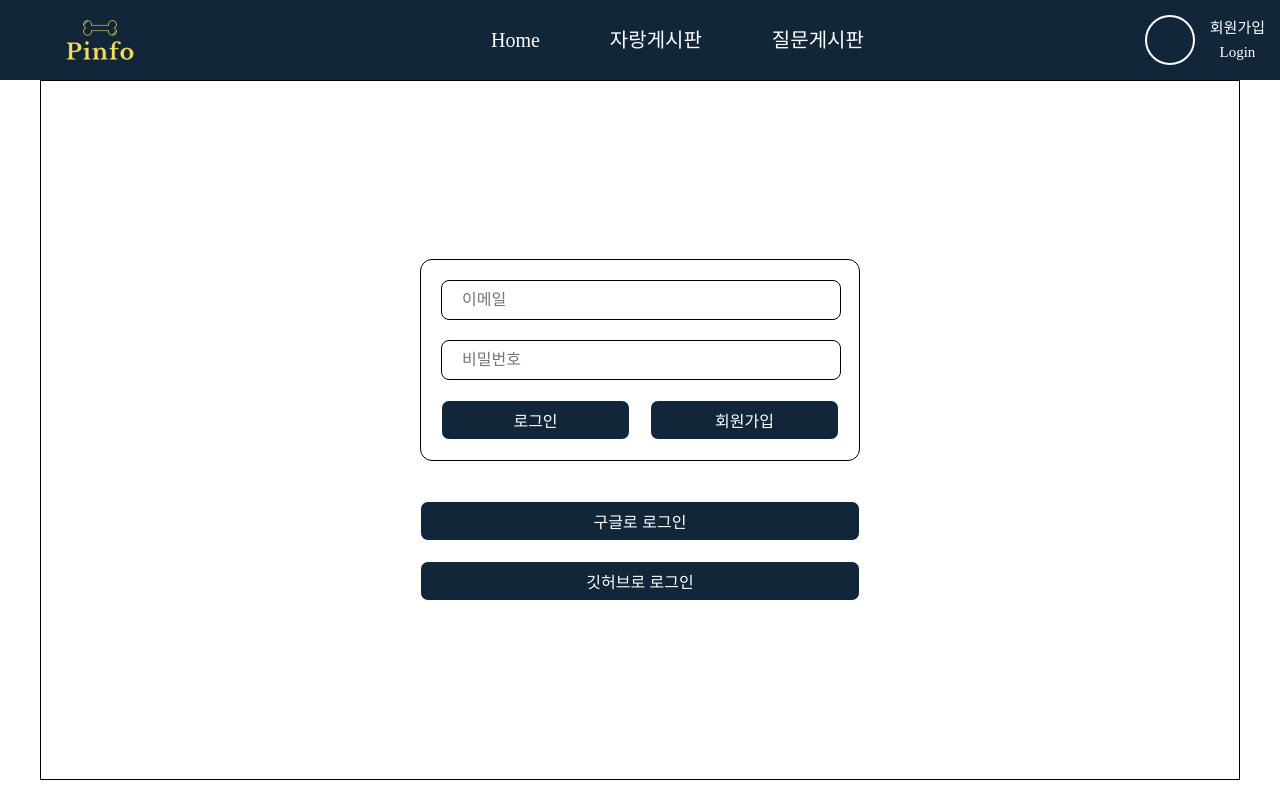
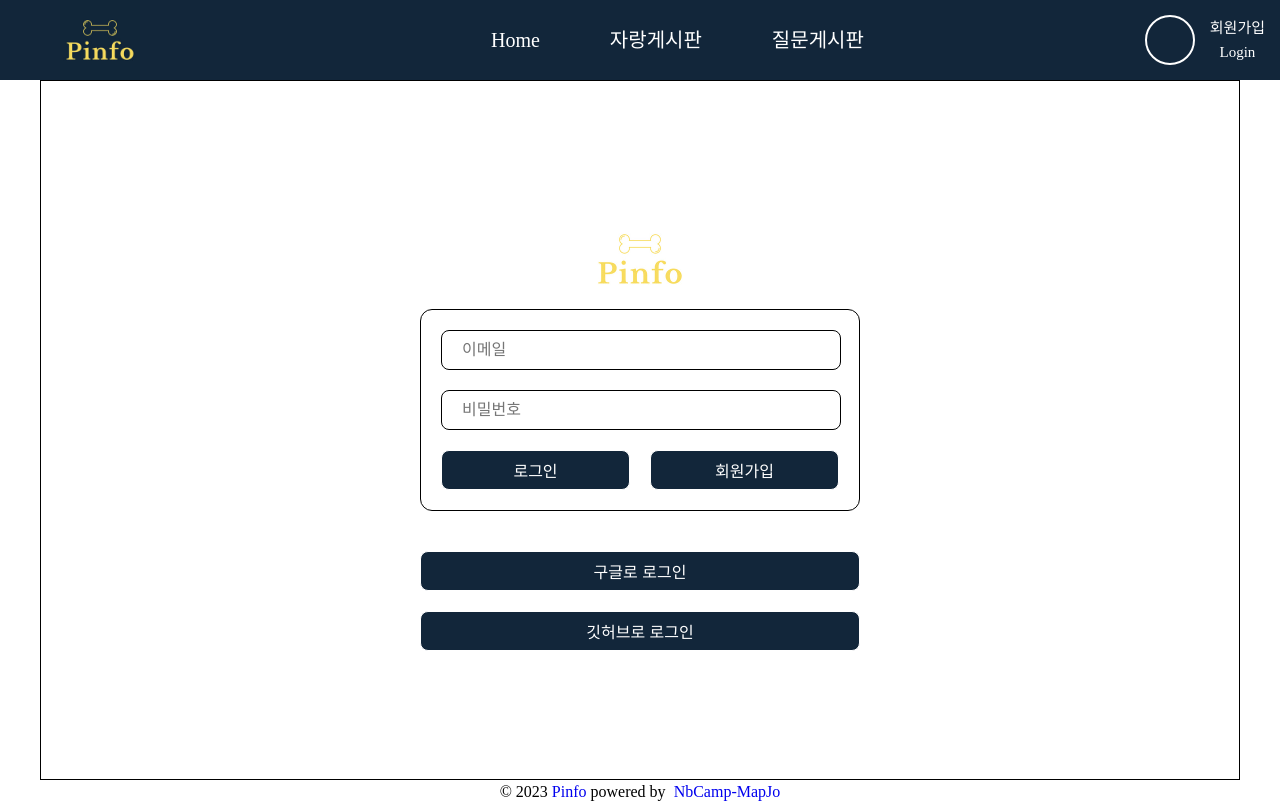
Before and after one commit to DHyeonJ/React_NewsFeed, a React (Create React App) app: page /login in a window 1280 px wide. Built offline with nearby package versions, Linux system fonts and the light colour scheme.

Commit message:
Feat: login에서 join연결

```diff
--- a/src/components/Join/Form.jsx
+++ b/src/components/Join/Form.jsx
@@ -50,7 +50,7 @@ const JoinButton = styled.button`
   margin-top: 15px;
   margin-bottom: 15px;
 `;
-const Logo = styled.img`
+export const Logo = styled.img`
   width: 100px;
   height: 100px;
   margin-left: 60px;
--- a/src/components/Login/Login.jsx
+++ b/src/components/Login/Login.jsx
@@ -1,11 +1,14 @@
 import React, { useEffect, useState } from 'react';
 import Header from '../Main/Header/Header';
+import { Logo } from '../Join/Form';
+import LogoImagSrc from '../../assets/logo_white.png';
 import { styled } from 'styled-components';
 import { auth } from '../../firebase';
 import { signInWithEmailAndPassword } from 'firebase/auth';
 import { useNavigate } from 'react-router-dom';
 import { useDispatch } from 'react-redux';
 import { loginUser } from '../../redux/modules/user';
+import Footer from '../Main/Footer/Footer';
 
 const Login = () => {
   const [email, setEmail] = useState('');
@@ -17,8 +20,9 @@ const Login = () => {
     if (name === 'email') setEmail(value);
     if (name === 'password') setPassword(value);
   };
-  // useEffect(() => {
-  // }, [])
+  const goToJoin = () => {
+    navigate('/join');
+  };
 
   const onSubmitHandler = async e => {
     e.preventDefault();
@@ -50,7 +54,8 @@ const Login = () => {
       <Header></Header>
       <main>
         <StyledLoginWrapper>
-          <div>
+          <StyledInnerWrapper>
+            <Logo src={LogoImagSrc}></Logo>
             <StyledLoginForm onSubmit={onSubmitHandler}>
               <StyledInput
                 type="text"
@@ -68,15 +73,18 @@ const Login = () => {
               />
               <StyledButtonWrapper>
                 <StyledButton>로그인</StyledButton>
-                <StyledButton>회원가입</StyledButton>
+                <StyledButton type="button" onClick={goToJoin}>
+                  회원가입
+                </StyledButton>
               </StyledButtonWrapper>
             </StyledLoginForm>
             <StyledSocialLoginForm onSubmit={onSubmitHandler}>
               <StyledButton>구글로 로그인</StyledButton>
               <StyledButton>깃허브로 로그인</StyledButton>
             </StyledSocialLoginForm>
-          </div>
+          </StyledInnerWrapper>
         </StyledLoginWrapper>
+        <Footer />
       </main>
     </>
   );
@@ -92,6 +100,11 @@ const StyledLoginWrapper = styled.div`
   height: calc(100vh - 100px);
   margin: 0 auto;
   border: 1px solid;
+`;
+const StyledInnerWrapper = styled.div`
+  display: flex;
+  flex-direction: column;
+  align-items: center;
 `;
 const StyledLoginForm = styled.form`
   display: flex;
@@ -130,5 +143,6 @@ const StyledSocialLoginForm = styled.form`
   flex-direction: column;
   align-items: center;
   gap: 20px;
+  width: 100%;
   margin-top: 40px;
 `;
--- a/src/components/Main/Header/Header.jsx
+++ b/src/components/Main/Header/Header.jsx
@@ -34,7 +34,7 @@ function Header() {
             <div onClick={logoutHandler}>로그아웃</div>
           ) : (
             <>
-              <LoginLink to="/">회원가입</LoginLink>
+              <LoginLink to="/join">회원가입</LoginLink>
               <LoginLink to="/login">Login</LoginLink>
             </>
           )}
```
